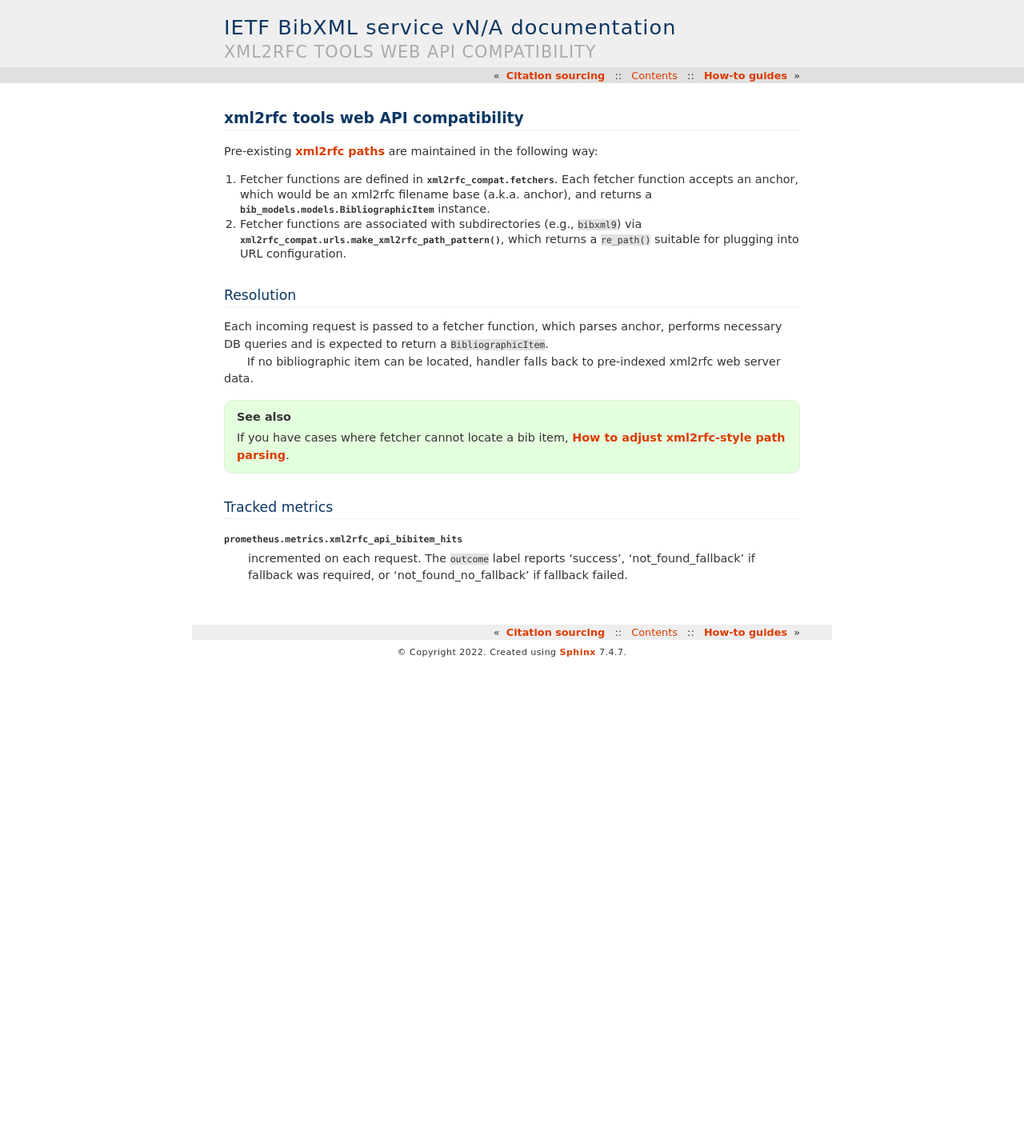
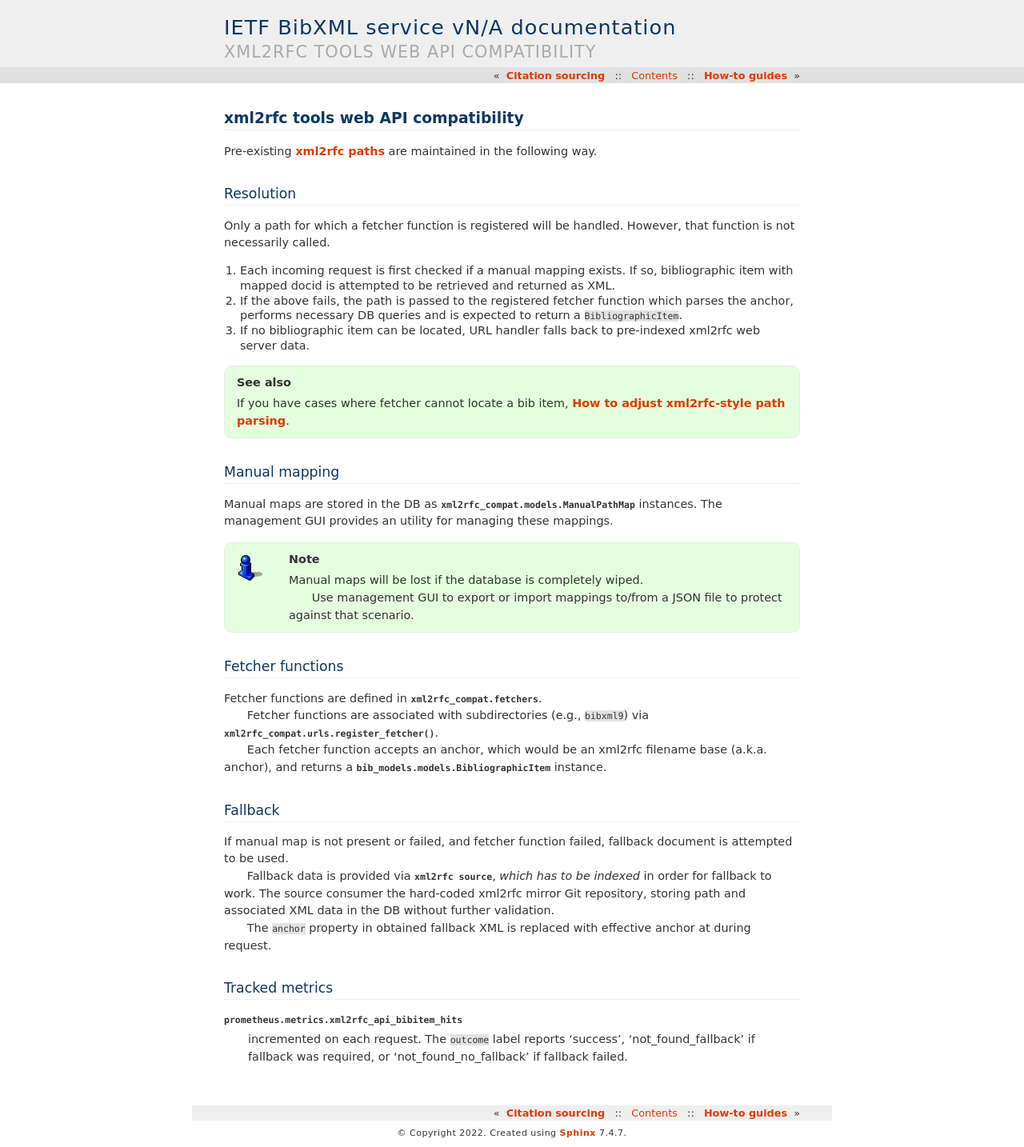
Before and after one commit to ietf-tools/bibxml-service, a Sphinx documentation site: the page built from docs/topics/xml2rfc-compat.rst, in a window 1280 px wide. Shown: the whole page at 80% size. Built offline with Sphinx 7.4.7, drawn with Linux system fonts in a browser that asks for light colours; pages that are not in the unit, such as notebooks, are missing from menus; before the commit the page ends 900 px from its top, so only the background shows below that.

Commit message:
docs: update xml2rfc compatibility documentation

```diff
--- a/docs/ref/glossary.rst
+++ b/docs/ref/glossary.rst
@@ -121,3 +121,7 @@ Glossary
        (Normally points to an XML file.)
 
        See :doc:`/topics/xml2rfc-compat`.
+
+   xml2rfc anchor
+      Part of the filename in an :term:`xml2rfc-style path`
+      without “reference” or “_reference” prefix and file extension.
--- a/docs/topics/xml2rfc-compat.rst
+++ b/docs/topics/xml2rfc-compat.rst
@@ -3,29 +3,66 @@ xml2rfc tools web API compatibility
 ===================================
 
 Pre-existing :term:`xml2rfc paths <xml2rfc-style path>`
-are maintained in the following way:
-
-1. Fetcher functions are defined in :mod:`xml2rfc_compat.fetchers`.
-   Each fetcher function accepts an anchor,
-   which would be an xml2rfc filename base (a.k.a. anchor),
-   and returns a :class:`bib_models.models.BibliographicItem` instance.
-
-2. Fetcher functions are associated with subdirectories
-   (e.g., ``bibxml9``) via :func:`xml2rfc_compat.urls.make_xml2rfc_path_pattern`,
-   which returns a ``re_path()`` suitable for plugging into URL configuration.
+are maintained in the following way.
 
 Resolution
 ==========
 
-Each incoming request is passed to a fetcher function,
-which parses anchor, performs necessary DB queries and is expected
-to return a ``BibliographicItem``.
+Only a path for which a fetcher function is registered will be handled.
+However, that function is not necessarily called.
 
-If no bibliographic item can be located, handler falls back
-to pre-indexed xml2rfc web server data.
+1. Each incoming request is first checked if a manual mapping exists.
+   If so, bibliographic item with mapped docid
+   is attempted to be retrieved and returned as XML.
+
+2. If the above fails, the path is passed to the registered fetcher function
+   which parses the anchor, performs necessary DB queries and is expected
+   to return a ``BibliographicItem``.
+
+3. If no bibliographic item can be located, URL handler falls back
+   to pre-indexed xml2rfc web server data.
 
 .. seealso:: If you have cases where fetcher cannot locate a bib item,
              :doc:`/howto/adjust-xml2rfc-paths`.
+
+Manual mapping
+==============
+
+Manual maps are stored in the DB as :class:`xml2rfc_compat.models.ManualPathMap`
+instances. The management GUI provides an utility for managing these mappings.
+
+.. note::
+
+   Manual maps will be lost if the database is completely wiped.
+
+   Use management GUI to export or import mappings to/from a JSON file
+   to protect against that scenario.
+
+Fetcher functions
+=================
+
+Fetcher functions are defined in :mod:`xml2rfc_compat.fetchers`.
+
+Fetcher functions are associated with subdirectories
+(e.g., ``bibxml9``) via :func:`xml2rfc_compat.urls.register_fetcher`.
+
+Each fetcher function accepts an anchor,
+which would be an xml2rfc filename base (a.k.a. anchor),
+and returns a :class:`bib_models.models.BibliographicItem` instance.
+
+Fallback
+========
+
+If manual map is not present or failed, and fetcher function failed,
+fallback document is attempted to be used.
+
+Fallback data is provided via :mod:`xml2rfc source <xml2rfc_compat.source>`,
+*which has to be indexed* in order for fallback to work.
+The source consumer the hard-coded xml2rfc mirror Git repository,
+storing path and associated XML data in the DB without further validation.
+
+The ``anchor`` property in obtained fallback XML
+is replaced with effective anchor at during request.
 
 Tracked metrics
 ===============
```
Also changed, not shown: docs/howto/adjust-xml2rfc-paths.rst (+16 -8 lines), docs/rfp-requirements.rst (+7 -1 lines).
